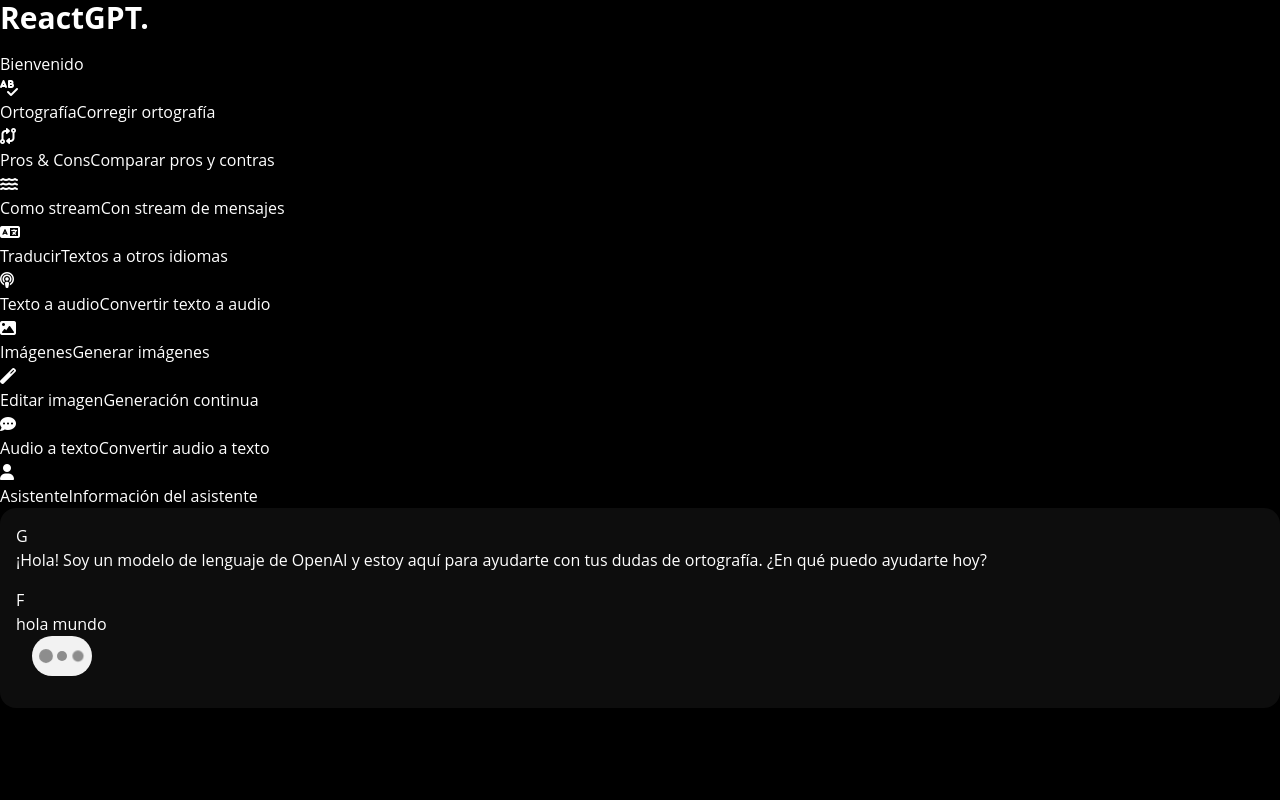
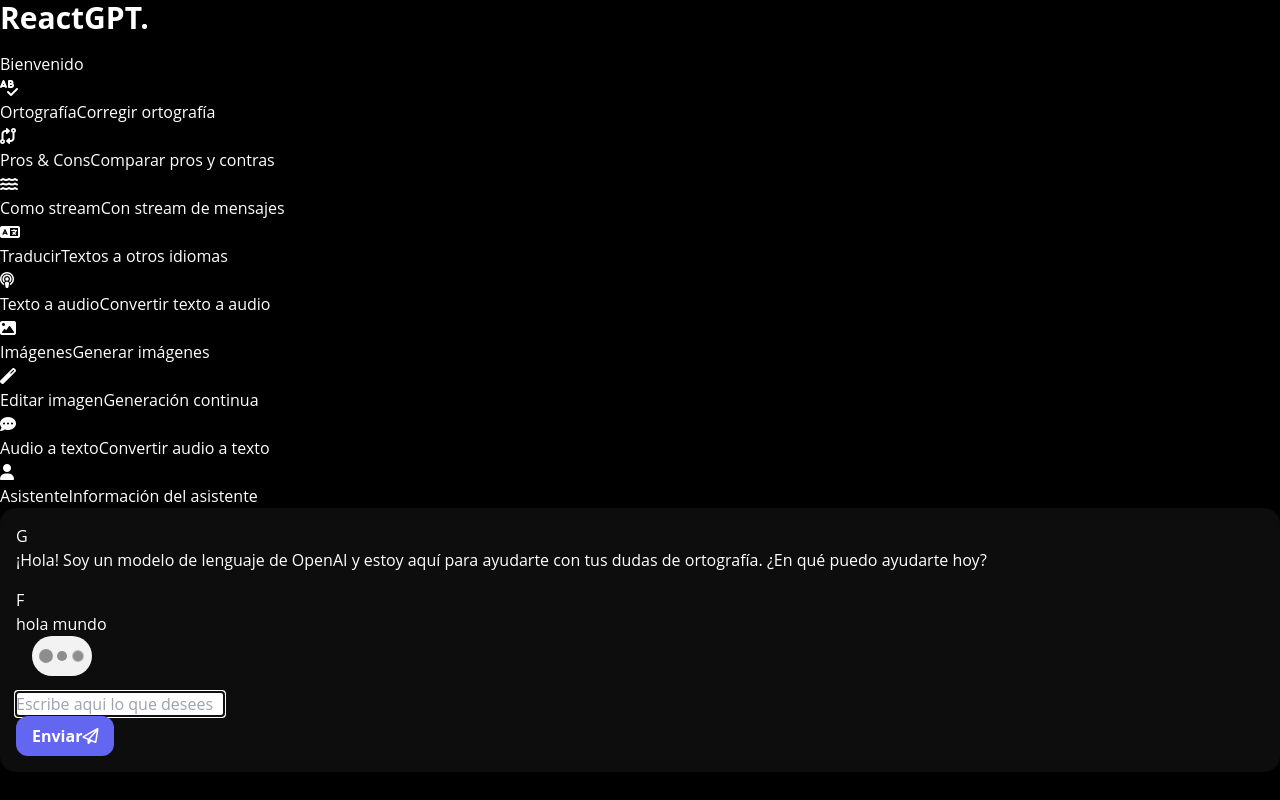
Before and after one commit to ReedRichards0511/react-gpt, a React (Vite) app: page /orthography in a window 1280 px wide. Built offline with nearby package versions, Linux system fonts and the light colour scheme.

Commit message:
add input form

```diff
--- /dev/null
+++ b/src/presentation/components/chat-input-boxes/TextMessageBox.tsx
@@ -0,0 +1,62 @@
+import { FormEvent, useState } from "react";
+
+
+interface Props {
+    onSendMessage: (message: string) => void;
+    placeholder?: string
+    disableCorrections?: boolean
+}
+
+
+export const TextMessageBox = ({ onSendMessage, disableCorrections = false, placeholder }: Props) => {
+
+    const [message, setMessage] = useState('');
+
+
+    const hanldeSendMessage = (event: FormEvent<HTMLFormElement>) => {
+        event.preventDefault();
+        console.log('hanlde Send Message');
+
+        if (message.trim().length === 0) return;
+
+        onSendMessage(message);
+
+        setMessage('')
+    }
+
+    return (
+        <form
+            onSubmit={hanldeSendMessage}
+            className="flex flex-row items-center h-16 rounded-xl bg-white w-full px-4"
+        >
+            <div className="flex-grow">
+                <div className="relative w-full">
+                    <input
+                        type="text"
+                        autoFocus
+                        name="Message"
+                        className="flex w-full border rounded-xl text-gray-800 focus:outline-none focus: border-indigo-300 pl-4 h-10"
+                        placeholder={placeholder}
+                        autoComplete={disableCorrections ? 'on' : 'off'}
+                        autoCorrect={disableCorrections ? 'on' : 'off'}
+                        spellCheck={disableCorrections ? 'true' : 'false'}
+                        value={message}
+                        onChange={(e) => setMessage(e.target.value)}
+                    />
+                </div>
+            </div>
+
+
+            <div className="ml-4">
+                <button className="btn-primary">
+                    <span className="mr-2">
+                        Enviar
+                    </span>
+                    <i className="fa-regular fa-paper-plane"></i>
+                </button>
+
+            </div>
+
+        </form>
+    )
+}
--- a/src/presentation/pages/orthography/OrhtographyPage.tsx
+++ b/src/presentation/pages/orthography/OrhtographyPage.tsx
@@ -1,4 +1,5 @@
 import { GPTMessage, MyMessage, TypingLoader } from "../../components"
+import { TextMessageBox } from "../../components/chat-input-boxes/TextMessageBox"
 
 export const OrhtographyPage = () => {
   return (
@@ -9,11 +10,20 @@
           {/* Bienvenida */}
 
           <GPTMessage text="¡Hola! Soy un modelo de lenguaje de OpenAI y estoy aquí para ayudarte con tus dudas de ortografía. ¿En qué puedo ayudarte hoy?" />
-          <MyMessage text ="hola mundo"/>
+          <MyMessage text="hola mundo" />
 
-          <TypingLoader className="fade-in"/>
+          <TypingLoader className="fade-in" />
         </div>
       </div>
+
+      <TextMessageBox
+        onSendMessage={message => console.log(message)}
+        placeholder="Escribe aqui lo que desees"
+        disableCorrections
+
+      />
+
+
     </div>
   )
 }
```
